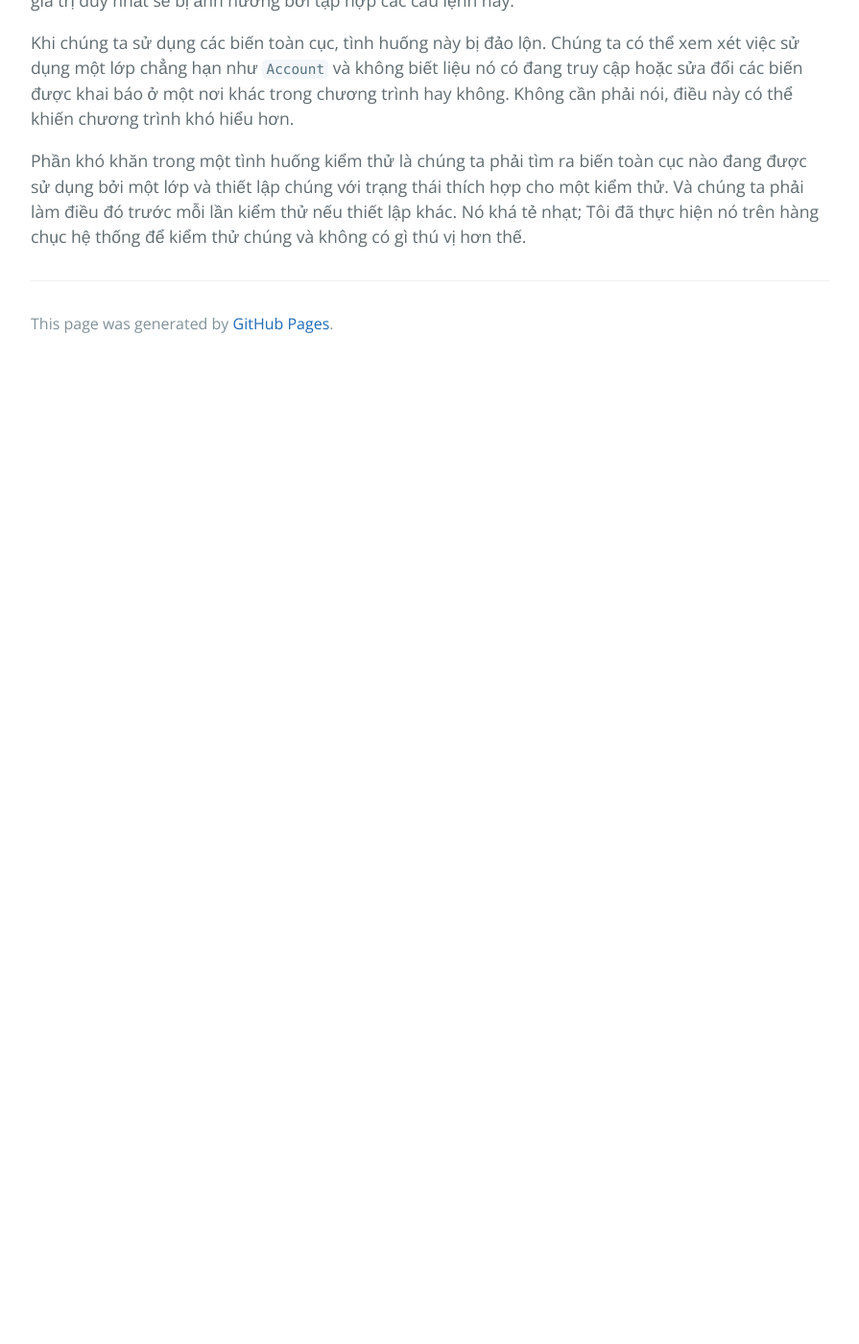
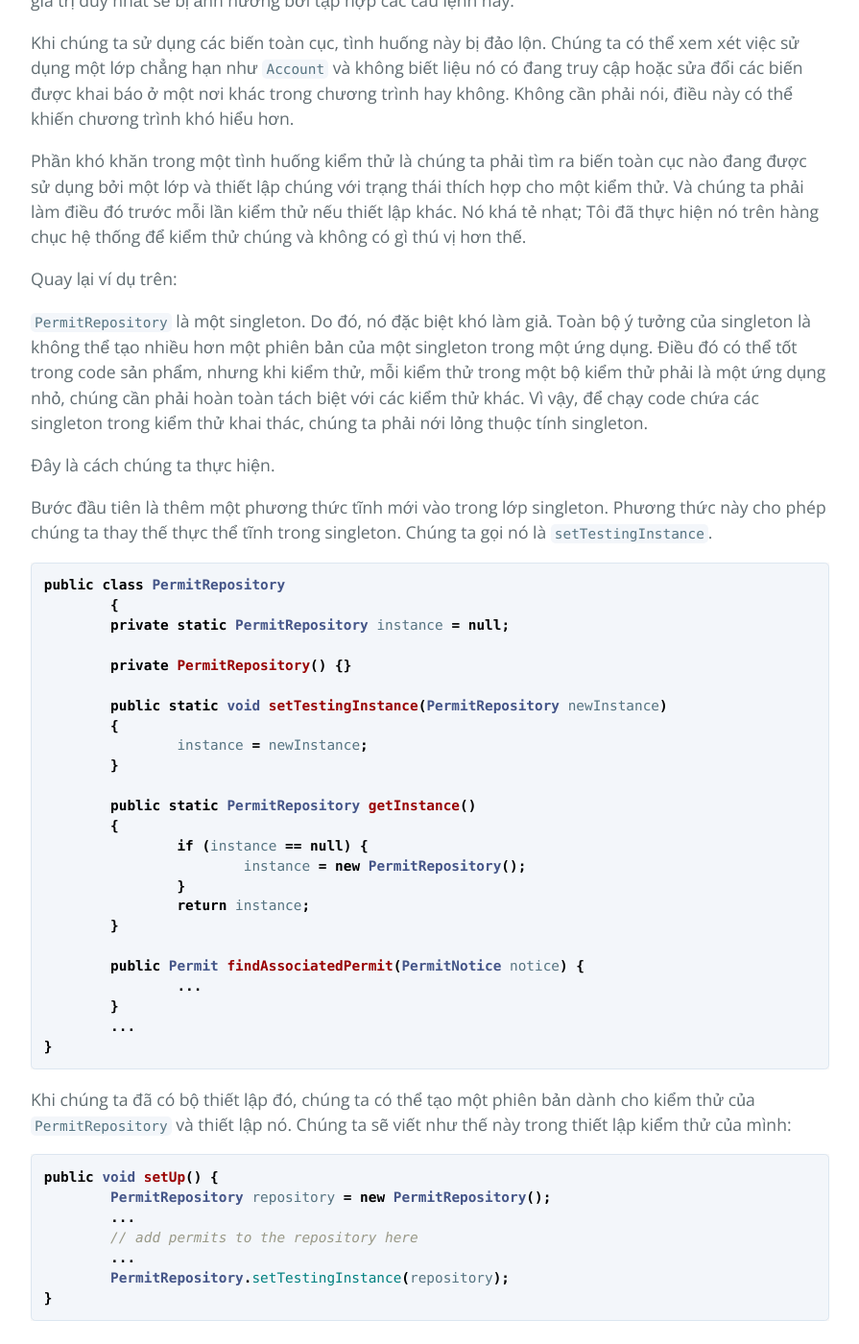
Before and after one commit to HaiBV/haibv.github.io, a Jekyll site: the page built from working-effectively-with-legacy-code/chapter-9-i-cant-get-this-class-into-a-test-harness.md, in a window 1280 px wide and 1400 px high, scrolled down 15907 px. Shown: the whole window at 96% size, without its empty margins (192-1087 px from the left). Built offline with Jekyll 4.4.1, drawn with Linux system fonts in a browser that asks for light colours; our own code applies the rules of GitHub Pages for plain Markdown files; before the commit the page ends 16288 px from its top, so only the background shows below that.

Commit message:
Book - Working Efectively with Legacy Code - P2 - C9

````diff
--- a/working-effectively-with-legacy-code/chapter-9-i-cant-get-this-class-into-a-test-harness.md
+++ b/working-effectively-with-legacy-code/chapter-9-i-cant-get-this-class-into-a-test-harness.md
@@ -455,3 +455,50 @@ Chúng ta biết rằng một đối tượng `account` có thể ảnh hưởng
 Khi chúng ta sử dụng các biến toàn cục, tình huống này bị đảo lộn. Chúng ta có thể xem xét việc sử dụng một lớp chẳng hạn như `Account` và không biết liệu nó có đang truy cập hoặc sửa đổi các biến được khai báo ở một nơi khác trong chương trình hay không. Không cần phải nói, điều này có thể khiến chương trình khó hiểu hơn.
 
 Phần khó khăn trong một tình huống kiểm thử là chúng ta phải tìm ra biến toàn cục nào đang được sử dụng bởi một lớp và thiết lập chúng với trạng thái thích hợp cho một kiểm thử. Và chúng ta phải làm điều đó trước mỗi lần kiểm thử nếu thiết lập khác. Nó khá tẻ nhạt; Tôi đã thực hiện nó trên hàng chục hệ thống để kiểm thử chúng và không có gì thú vị hơn thế.
+
+Quay lại ví dụ trên:
+
+`PermitRepository` là một singleton. Do đó, nó đặc biệt khó làm giả. Toàn bộ ý tưởng của singleton là không thể tạo nhiều hơn một phiên bản của một singleton trong một ứng dụng. Điều đó có thể tốt trong code sản phẩm, nhưng khi kiểm thử, mỗi kiểm thử trong một bộ kiểm thử phải là một ứng dụng nhỏ, chúng cần phải hoàn toàn tách biệt với các kiểm thử khác. Vì vậy, để chạy code chứa các singleton trong kiểm thử khai thác, chúng ta phải nới lỏng thuộc tính singleton.
+
+Đây là cách chúng ta thực hiện.
+
+Bước đầu tiên là thêm một phương thức tĩnh mới vào trong lớp singleton. Phương thức này cho phép chúng ta thay thế thực thể tĩnh trong singleton. Chúng ta gọi nó là `setTestingInstance`.
+
+```java
+public class PermitRepository
+	{
+	private static PermitRepository instance = null;
+
+	private PermitRepository() {}
+
+	public static void setTestingInstance(PermitRepository newInstance)
+	{
+		instance = newInstance;
+	}
+
+	public static PermitRepository getInstance()
+	{
+		if (instance == null) {
+			instance = new PermitRepository();
+		}
+		return instance;
+	}
+
+	public Permit findAssociatedPermit(PermitNotice notice) {
+		...
+	}
+	...
+}
+```
+
+Khi chúng ta đã có bộ thiết lập đó, chúng ta có thể tạo một phiên bản dành cho kiểm thử của `PermitRepository` và thiết lập nó. Chúng ta sẽ viết như thế này trong thiết lập kiểm thử của mình:
+
+```java
+public void setUp() {
+	PermitRepository repository = new PermitRepository();
+	...
+	// add permits to the repository here
+	...
+	PermitRepository.setTestingInstance(repository);
+}
+```
````
